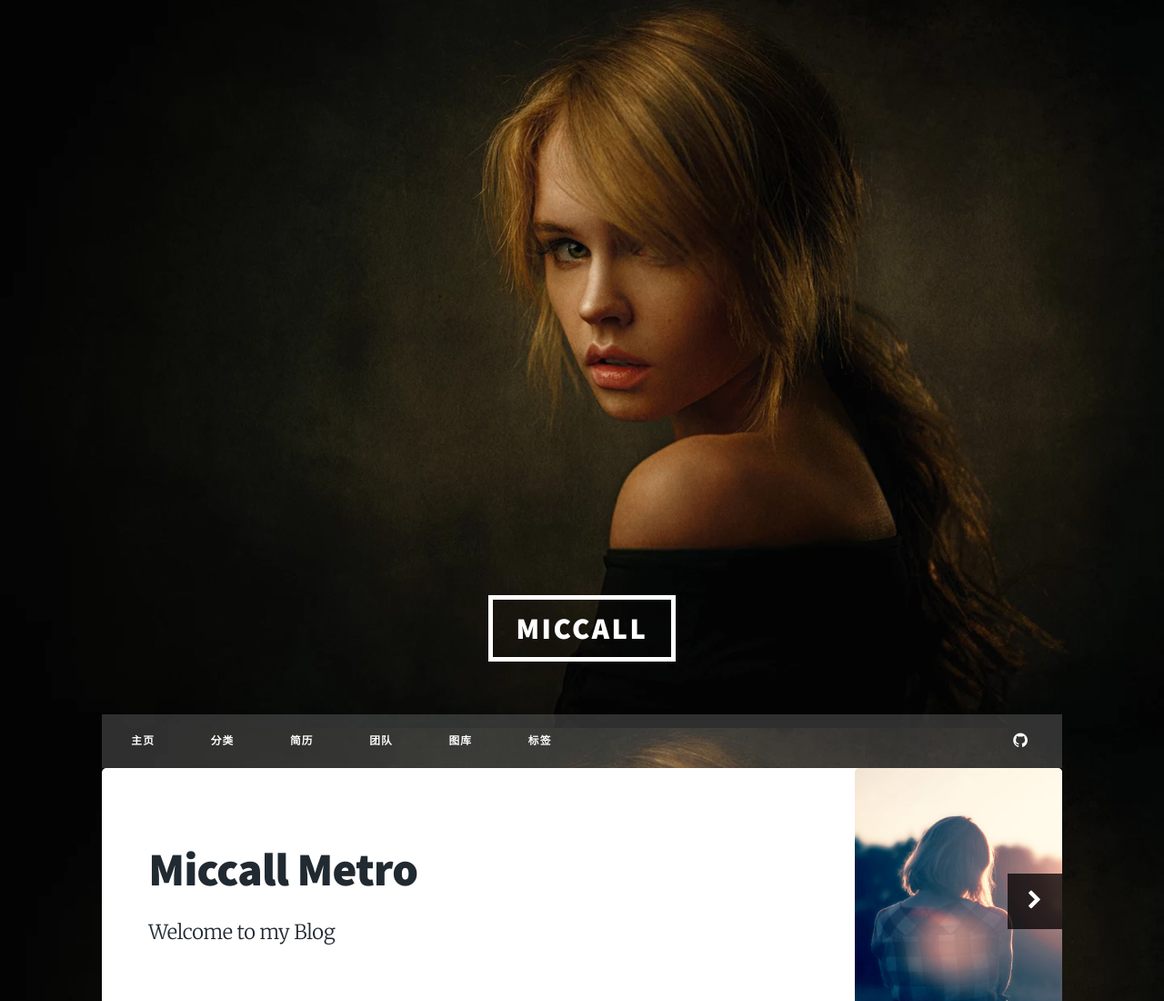
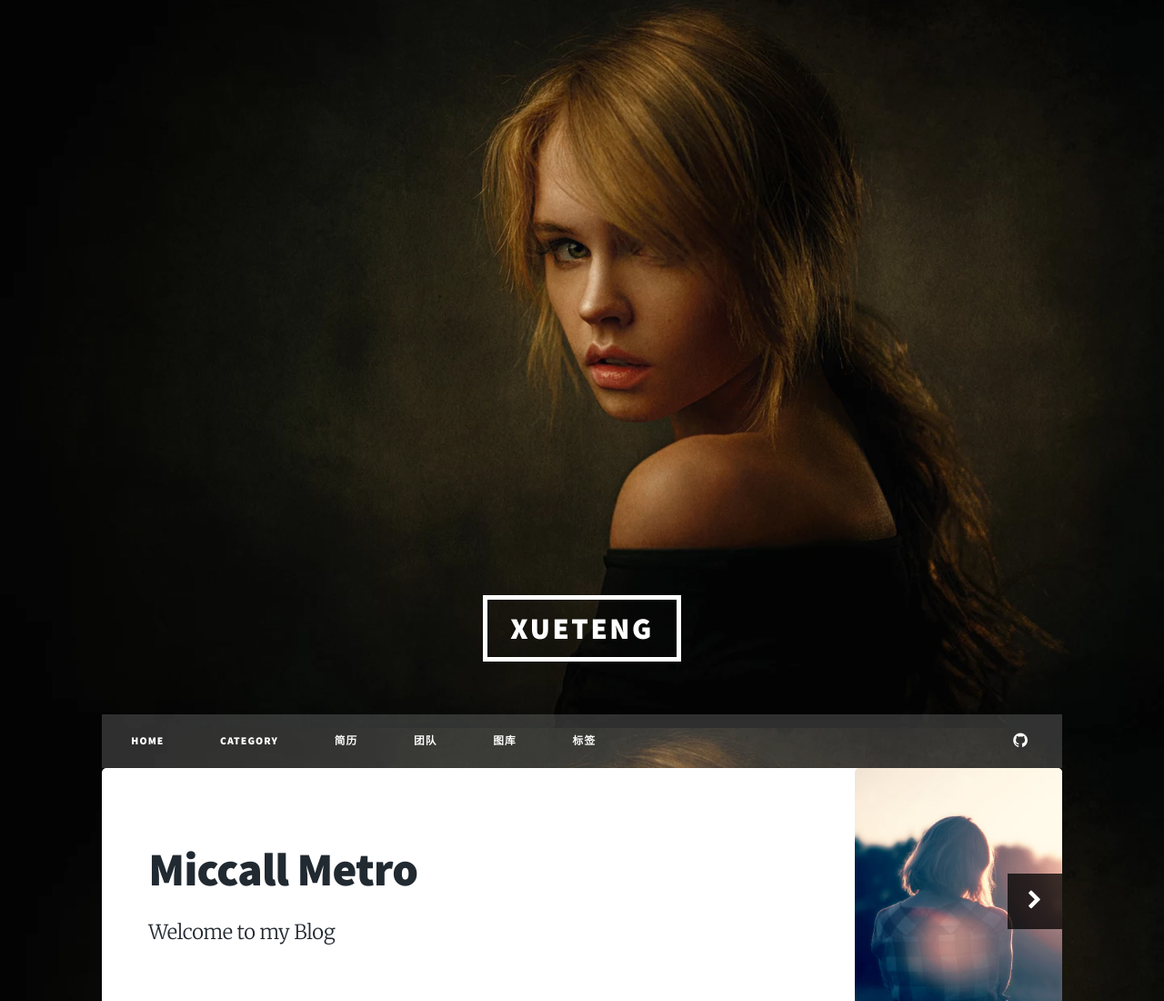
Before and after one commit to xue-teng/xue-teng.github.io, a plain HTML site: page index.html in a window 1280 px wide. Shown: the top 1100 px of the page at 91% size. Drawn offline with Linux system fonts and the light colour scheme; some packages are replaced by stand-ins of ours; a script that the page names is missing; files whose address does not match are found by name.

Commit message:
Site updated: 2018-01-27 20:23:15

```diff
--- a/index.html
+++ b/index.html
@@ -35,7 +35,7 @@
         <!-- Intro 头部显示 s -->
                 <div id="intro">
             <h1>This is<br />
-                        MICCALL </h1>
+                        XueTeng </h1>
             <p> Whatever is worth doing is worth doing well <br/> I'll think of you every step of the way
             </p>
             <ul class="actions">
@@ -45,7 +45,7 @@
         <!-- Intro 头部显示 e -->
         <!-- Header 头部logo start -->
         <header id="header">
-    <a href="/" class="logo">MICCALL</a>
+    <a href="/" class="logo">XueTeng</a>
 </header>
         <!-- Header 头部logo end -->
         <!-- Nav 导航条 start -->
@@ -53,12 +53,12 @@
             <ul class="menu links" >
 			<!-- Homepage  主页  -->
 			<li >
-	            <a href="/" rel="nofollow">主页</a>
+	            <a href="/" rel="nofollow">Home</a>
 	        </li>
 			<!-- categories_name  分类   -->
 
 	        <li class="active">
-	            <a href="#s1">分类</a>
+	            <a href="#s1">Category</a>
 	                    <ul class="submenu">
 	                        <li>
 
@@ -100,7 +100,7 @@
             <!-- icons 图标   -->
 			<ul class="icons">
 
-		                <li><a href="https://github.com/miccall" class="icon fa-github"><span class="label">GitHub</span></a></li>
+		                <li><a href="https://github.com/xue-teng" class="icon fa-github"><span class="label">GitHub</span></a></li>
 
 
 
```
Also changed, not shown: 2018/01/27/hello-world/index.html (+4 -4 lines), archives/2018/01/index.html (+5 -5 lines), archives/2018/index.html (+5 -5 lines), archives/index.html (+5 -5 lines).
